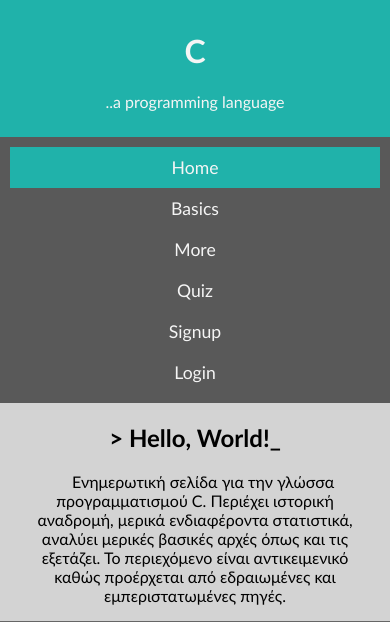
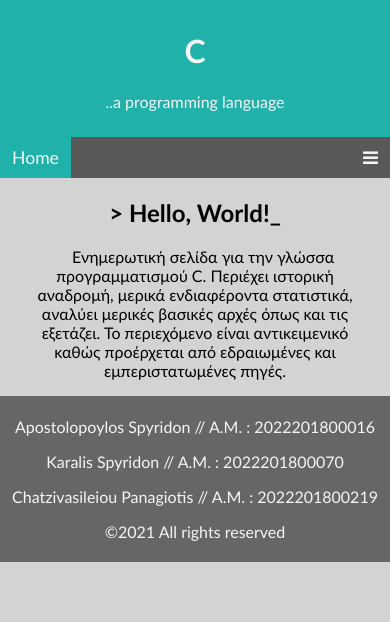
Before and after one commit to SefySP/SuperApp, a PHP site: page / in a window 390 px wide. Shown: the top 622 px of the page. Run offline with PHP 8.4, Linux system fonts and the light colour scheme.

Commit message:
more responsive navbar. Comments js/css.

```diff
--- /dev/null
+++ b/Scripts/navbar_function.js
@@ -0,0 +1,18 @@
+/**
+ *
+ * Περνουμε μεσα απο το Document το Item που εχει id ισο με #navbar
+ * Ελεγχουμε αν η κλαση ειναι ιδια με το .menu αν ειναι
+ * προσθετουμε το responsive αλλιως βαζουμε απλα το .menu.
+ * Σε ολα τα html αρχεια εχει γινει αυτο, ειναι jQuery και ειναι online αν θελετε να δειτε τι ακριβως παιζει.
+ * Link : https://www.w3schools.com/howto/howto_js_topnav_responsive.asp
+ * Κλητε μονο οταν ειναι ενεργο το icon. Δειτε index.css->responsive για περισσοτερα.
+ */
+
+function showNavbar() {
+    var x = document.getElementById("navbar");
+    if (x.className === "menu") {
+        x.className += " responsive";
+    } else {
+        x.className = "menu";
+    }
+}
--- a/Styles/index.css
+++ b/Styles/index.css
@@ -8,38 +8,47 @@ body, html{
     text-align: center;
     box-sizing: border-box;
 }
+
 header{
     grid-area: h;
     background-color: lightseagreen;
     color: whitesmoke;
     padding: 10px;
 }
+
 main{
     grid-area: m;
 }
+
 nav{
     grid-area: n;
 }
+
 section{
     grid-area: s;
 }
+
 aside{
     grid-area: a;
 }
+
 footer{
     grid-area: f;
     background-color: #666666;
     color: whitesmoke;
     padding: 5px;
 }
+
 .menu{
     background-color: #595959;
     margin: 0;
-    padding: 10px;
-    overflow: none;
+    padding: 0px;
+    overflow: hidden;
     font-size: 1.0rem;
 }
+
 .menu a{
+    float: left;
     text-align: center;
     display: block;
     margin: 0;
@@ -48,17 +57,21 @@ footer{
     text-decoration: none;
     font-size: 1.1em;
 }
+
 .menu a:hover{
     background-color: #A6A6A6;
 }
+
 .menu a.active{
     background-color: lightseagreen;
     color: whitesmoke;
 }
+
 .article{
     padding: 0% 5%;
     word-wrap:break-word;
 }
+
 .aside_links_list{
     background-color: #A6A6A6;
     color: black;
@@ -69,31 +82,38 @@ footer{
     padding: 5px;
     margin-bottom:20px;
 }
+
 .aside_links_list a{
     text-decoration: none;
 }
+
 video{
     width: 100%;
     height: 270px;
 }
+
 img{
     width: 100%;
 }
+
 pre{
     white-space: pre-wrap;
     font-size: 1.0rem;
     font-family: 'Trebuchet MS';
 }
+
 .img_prof{
     width: 50%;
     margin-right: 10px;
     float: left;
 }
+
 .img_book{
     width:35%;
     padding: 10px;
     float:right;
 }
+
 .container{
     max-width: 100%;
     margin: 0;
@@ -110,6 +130,44 @@ pre{
                 "a a a a a a a a"
                 "f f f f f f f f";
 }
+
+
+/**
+    Αυτα τα δυο media γινονται γιατι θα πρεπει να πειραξουμε τα αρχικα media
+    ισως στο μελλον να το κανουμε μεσω τον αλλων
+*/
+
+@media screen and (max-width: 800px){
+    /*Το :not() ειναι τι css και παιρνει ολα τα elements που δεν ειναι πρωτο-παιδι*/
+    .menu a:not(:first-child){
+        display: none;
+    }
+
+    .menu a.icon{
+        float: right;
+        display: block;
+    }
+}
+
+@media screen and (max-width: 800px){
+    /* Παιρνει την την menu & responsive και τα τοποθετει σωστα στο div*/
+    .menu.responsive {position: relative;}
+
+    /*Παιρνει την την menu & responsive & icon και τα τοποθετει σωστα στο div.
+    Το right & top ειναι για να γινει ακριβως στην θεση που θελουμε*/
+    .menu.responsive .icon{
+        position: absolute;
+        right: 0;
+        top: 0;
+    }
+
+    .menu.responsive a{
+        float: none;
+        display: block;
+        /* text-align: left; */
+    }
+}
+
 @media screen and (min-width: 800px){
     .container{
         max-width: 100%;
@@ -127,25 +185,41 @@ pre{
                     "s s s s s s s a"
                     "f f f f f f f f";
     }
+
+    .menu
+    {
+        padding: 10px;
+    }
+
+    .menu .icon{
+        display: none;
+    }
+
     .img_book{
         width:35%;
     }
+
     .menu a{
+        float: none;
         display: inline;
     }
+
     .article{
         padding: 0% 10%;
         text-align: left;
     }
+
     video{
         width: 480px;
         height: 270px;
     }
+
     img{
         width: 100%;
     }
 }
-@media screen and (min-width: 1020px){
+
+@media screen and (min-width: 1024px){
     .container{
         max-width: 100%;
         margin: 0;
@@ -162,25 +236,31 @@ pre{
                     "s s s s s s a a"
                     "f f f f f f f f";
     }
+
     .img_book{
         width:15%;
         padding: 10px 25px;
     }
+
     .menu a{
         display: inline;
     }
+
     .article{
         padding: 0% 10%;
         text-align: left;
         clear: both;
     }
+
     video{
         width: 480px;
         height: 270px;
     }
+
     img{
         width: 922px;
     }
+
     .img_prof{
         float: none;
     }
--- a/index.html
+++ b/index.html
@@ -6,24 +6,30 @@
     <meta http-equiv="X-UA-Compatible" content="IE=edge">
     <meta name="viewport" content="width=device-width, initial-scale=1.0">
     <link rel="stylesheet" href="Styles\index.css">
+    <script src="Scripts\navbar_function.js"></script>
+
+    <link rel="stylesheet" href="https://cdnjs.cloudflare.com/ajax/libs/font-awesome/4.7.0/css/font-awesome.min.css">
+
     <title>SuperApp</title>
 </head>
 
 <body>
-    <!--TODO image-->
     <div class="container">
         <header>
             <h1>C</h1>
             <p>..a programming language</p>
         </header>
         <nav>
-            <div class="menu">
+            <div class="menu" id="navbar">
                 <a href="index.html" class="active">Home</a>
                 <a href="basics.html">Basics</a>
                 <a href="more.html">More</a>
                 <a href="quiz.html">Quiz</a>
                 <a href="signup.html">Signup</a>
                 <a href="login.html">Login</a>
+                <a href="javascript:void(0);" class="icon" onclick="showNavbar()">
+                    <i class="fa fa-bars"></i>
+                </a>
             </div>
         </nav>
         <main>
```
Also changed, not shown: basics.html (+8 -1 lines), login.html (+9 -2 lines), more.html (+8 -1 lines), quiz.html (+8 -1 lines), signup.html (+8 -1 lines).
